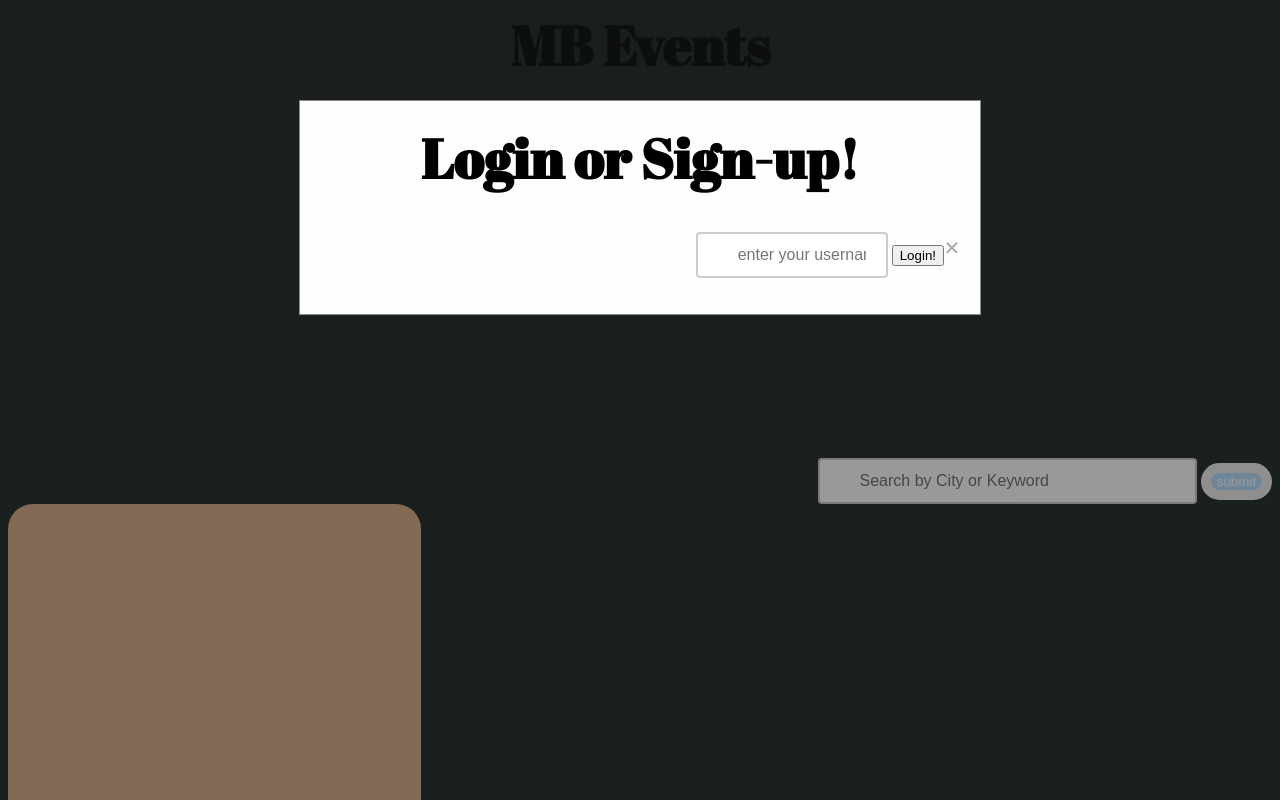
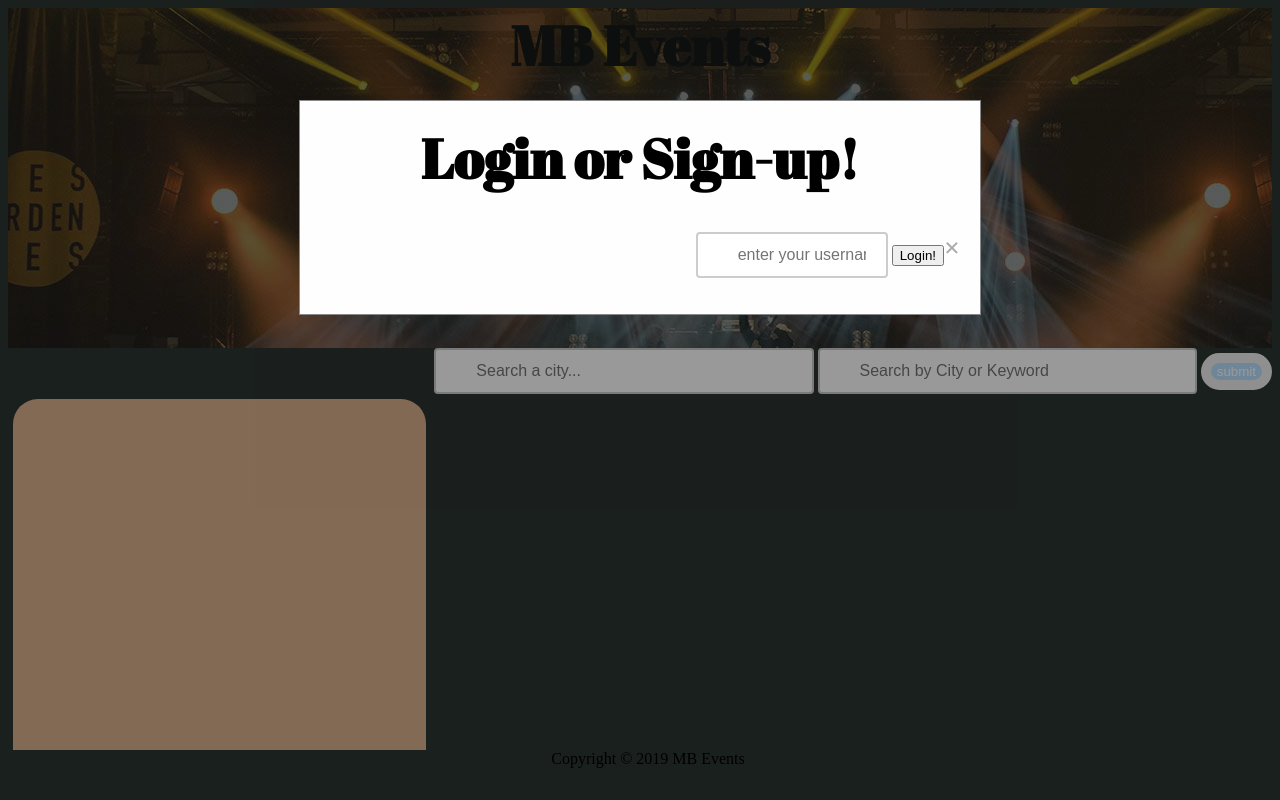
Before and after one commit to briankohnen/proj-test-pages, a plain HTML site: page index.html in a window 1280 px wide. Shown: the top 800 px of the page. Drawn offline with nearby package versions, Linux system fonts and the light colour scheme.

Commit message:
Added css to header and footer

```diff
--- a/assets/css/style.css
+++ b/assets/css/style.css
@@ -50,6 +50,7 @@ input[type=text] {
   background-position: left top;
   background-repeat: repeat;
   font-family: 'Bree Serif', serif;
+  margin: 5px;
 
  }
  form {
@@ -59,6 +60,9 @@ input[type=text] {
      grid-column: 2 / 4;
      grid-row: 1 / 3;
      height: 800px;
+     margin-bottom: 65px;
+     margin-left: 15px;
+
  }
  .eventNearMe:hover {
     background: gray
@@ -141,6 +145,13 @@ text-shadow:none;
 
 }
 
+.headerPhoto {
+   width: 100%;
+    height:340px;
+   opacity: .5;
+   background-image: url("HeaderPhoto.jpg")
+}
+
 
 @media screen and (max-width: 980px) {
    input[type=text] {
@@ -151,7 +162,7 @@ text-shadow:none;
 }
 
 @media screen and (max-width: 768px){
-   .gridContainer {
+   .mapPlacement {
       width: 100%;
    }
 }
@@ -161,12 +172,20 @@ text-shadow:none;
       position: center;
       width: 100%;
    }
+   .mapPlacement{
+
+   }
 
 }
 
-.headerPhoto {
-   width: 100%;
-    height: 450px;
-   opacity: .5;
-   background-image: url("HeaderPhoto.jpg")
+
+
+.fixed-footer {
+   background-color: #2c3531;
+   color:black;
+   position: fixed;
+  bottom: 0;
+  width: 100vw;
+  height: 50px;
+  text-align: center;
 }
--- a/index.html
+++ b/index.html
@@ -25,8 +25,8 @@
 
 
    <form class="searchBar" id="styleBar" display="inline">
-       <!-- <input type="text" placeholder="Search a city..." class="search" name="search2" id="userCityInp">
-       <br> -->
+       <input type="text" placeholder="Search a city..." class="search" name="search2" id="userCityInp">
+
        <input type="text" placeholder="Search by City or Keyword" class="search" id="userKeyWord">
 
        <button type="submit" id="submitButton">submit</button>
@@ -80,6 +80,10 @@
 
 </div>
 
+<div class="fixed-footer">
+   <div class="container">Copyright &copy; 2019 MB Events</div>
+</div>
+
 <script src="https://cdn.jsdelivr.net/momentjs/2.12.0/moment.min.js"></script>
 <script src='assets/javascript/app.js'></script>
 
```
Also changed, not shown: assets/HeaderPhoto.jpg (added), assets/css/HeaderPhoto.jpg (added), 2 other files.
